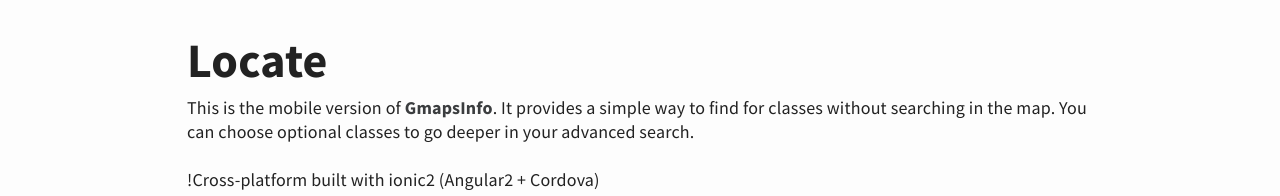
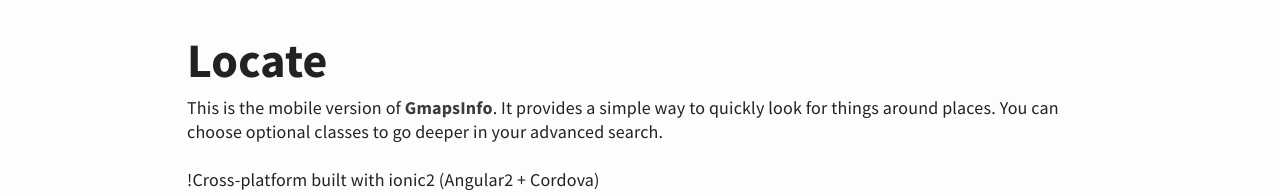
Before and after one commit to exced/exced.github.io.old, a Jekyll site: the page built from _posts/2017-05-22-locate.md, in a window 1280 px wide. Shown: the part 311-507 px from the top of the page. Built offline with Jekyll 4.4.1, drawn with Linux system fonts in a browser that asks for light colours; nearby versions of some CDN libraries; grey boxes are pictures that could not be loaded.

Commit message:
typo locate

```diff
--- a/_posts/2017-05-22-locate.md
+++ b/_posts/2017-05-22-locate.md
@@ -5,7 +5,7 @@ title:      "Locate mobile app"
 # Locate
 
 This is the mobile version of [GmapsInfo](https://exced.github.io/gmaps-info). It provides a simple way to
-find for classes without searching in the map. You can choose optional classes to go deeper in your advanced search.
+quickly look for things around places. You can choose optional classes to go deeper in your advanced search.
 
 !Cross-platform built with ionic2 (Angular2 + Cordova)
 
```
